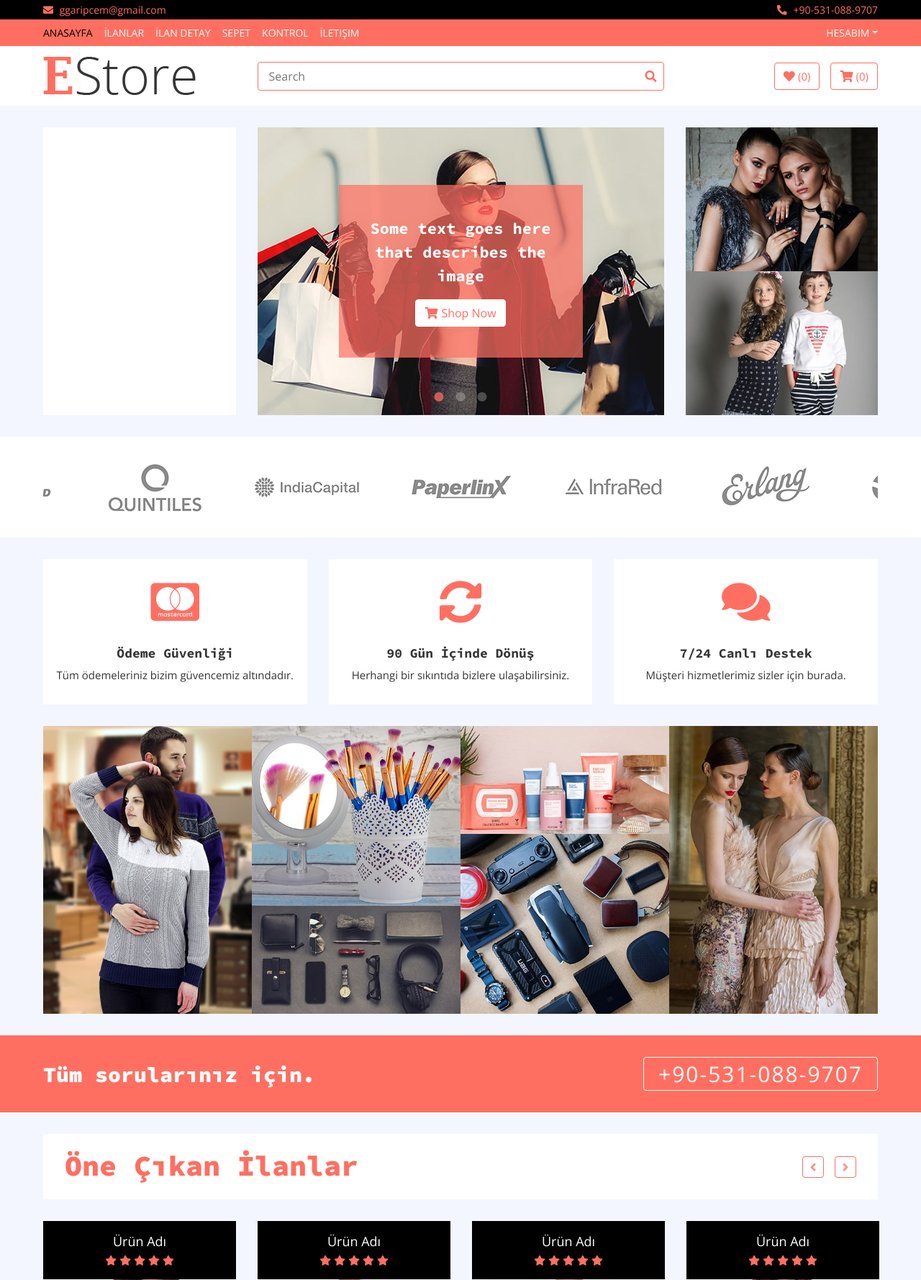
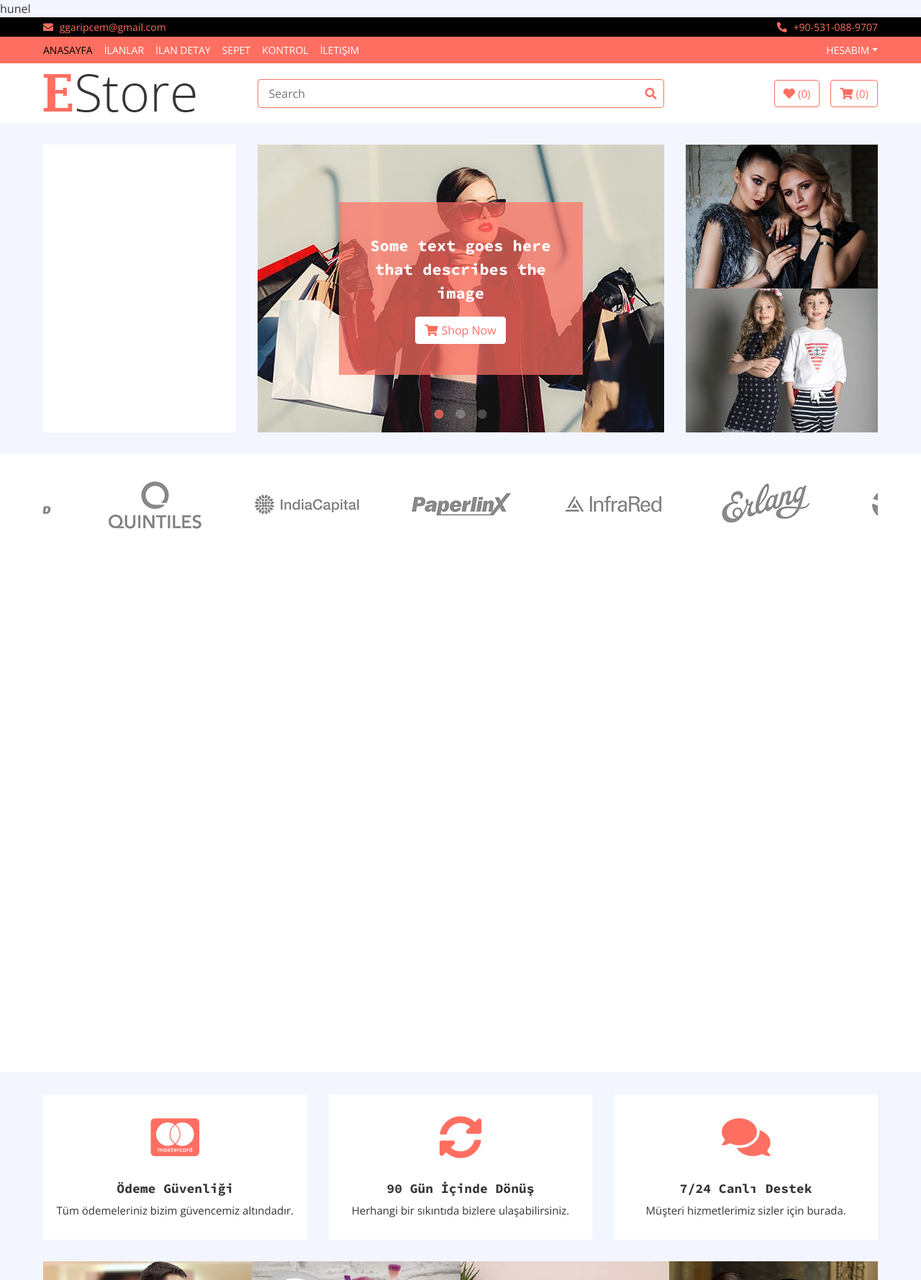
Before and after one commit to cemilyun/ilantv, a PHP site: page / in a window 1280 px wide. Shown: the top 1779 px of the page at 72% size. Run offline with PHP 8.4, Linux system fonts and the light colour scheme; data that the repository does not hold is empty; some libraries are stand-ins or nearby versions.

Commit message:
second commit

```diff
--- a/index.php
+++ b/index.php
@@ -1,4 +1,6 @@
 <?php
+
+echo "hunel";
 
 include 'header.php';
 include 'content.php';
```
